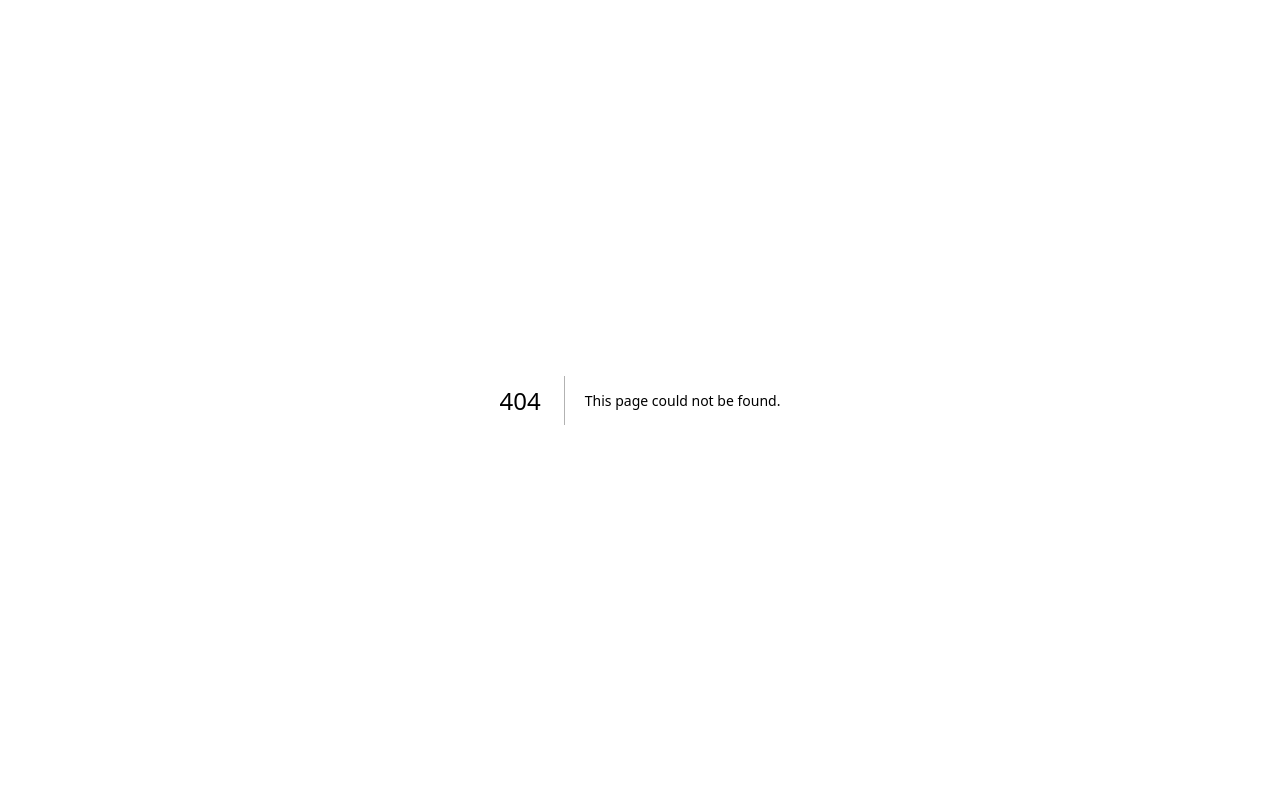
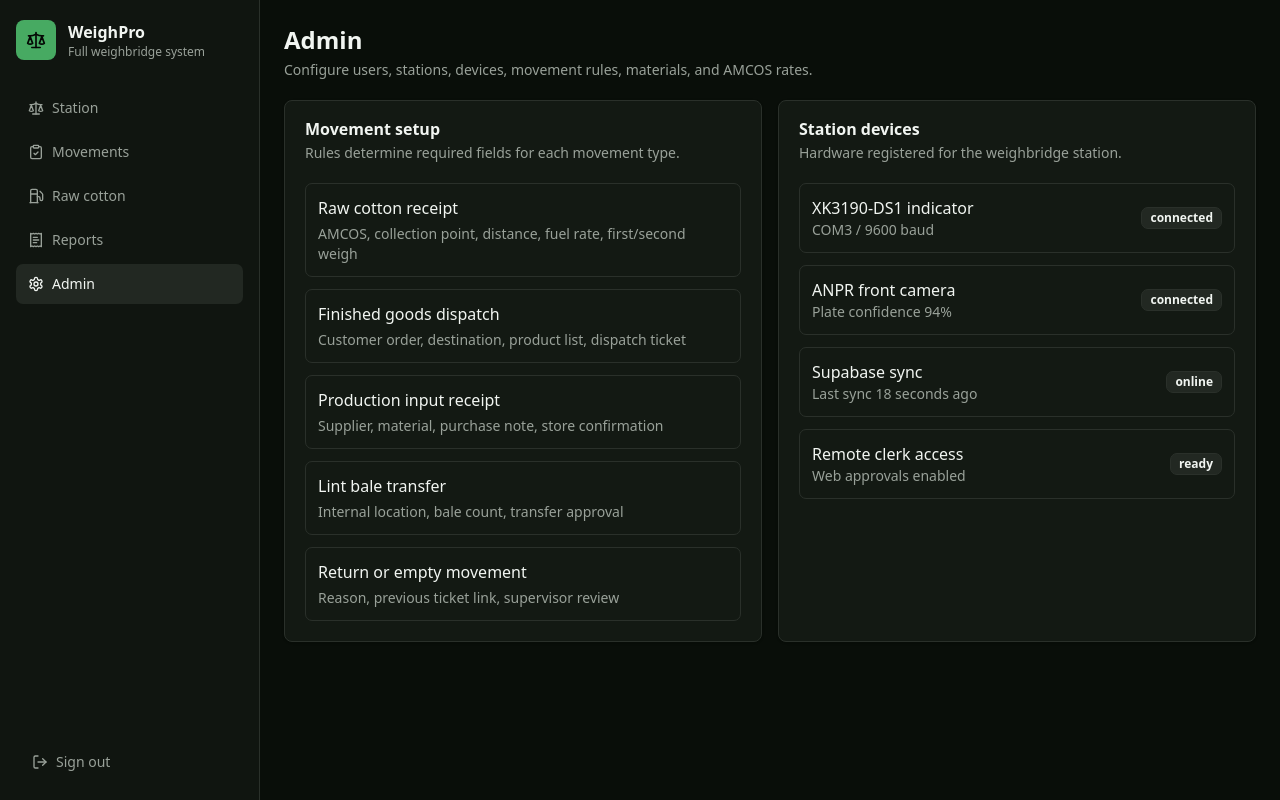
Before and after one commit to allenki1eo/weighpro, a Next.js app in the folder apps/web/: page /admin in a window 1280 px wide. Before the commit this address had no page. Built offline with nearby package versions, Linux system fonts and the light colour scheme.

Commit message:
Add admin page

```diff
--- /dev/null
+++ b/apps/web/app/admin/page.tsx
@@ -0,0 +1,16 @@
+import { AppShell } from "@/components/layout/app-shell";
+import { Badge } from "@/components/ui/badge";
+import { Card, CardContent, CardDescription, CardHeader, CardTitle } from "@/components/ui/card";
+import { movementTypes, stationDevices } from "@/lib/sample-data";
+
+export default function AdminPage() {
+  return (
+    <AppShell>
+      <div className="mb-5"><h1 className="text-2xl font-semibold tracking-normal">Admin</h1><p className="mt-1 text-sm text-muted-foreground">Configure users, stations, devices, movement rules, materials, and AMCOS rates.</p></div>
+      <div className="grid gap-4 xl:grid-cols-2">
+        <Card><CardHeader><CardTitle>Movement setup</CardTitle><CardDescription>Rules determine required fields for each movement type.</CardDescription></CardHeader><CardContent className="grid gap-3">{movementTypes.map((movement) => <div className="rounded-md border p-3" key={movement.name}><div className="font-medium">{movement.name}</div><div className="mt-1 text-sm text-muted-foreground">{movement.rule}</div></div>)}</CardContent></Card>
+        <Card><CardHeader><CardTitle>Station devices</CardTitle><CardDescription>Hardware registered for the weighbridge station.</CardDescription></CardHeader><CardContent className="grid gap-3">{stationDevices.map((device) => <div className="flex items-center justify-between gap-3 rounded-md border p-3" key={device.name}><div><div className="font-medium">{device.name}</div><div className="text-sm text-muted-foreground">{device.detail}</div></div><Badge variant="secondary">{device.status}</Badge></div>)}</CardContent></Card>
+      </div>
+    </AppShell>
+  );
+}
```
